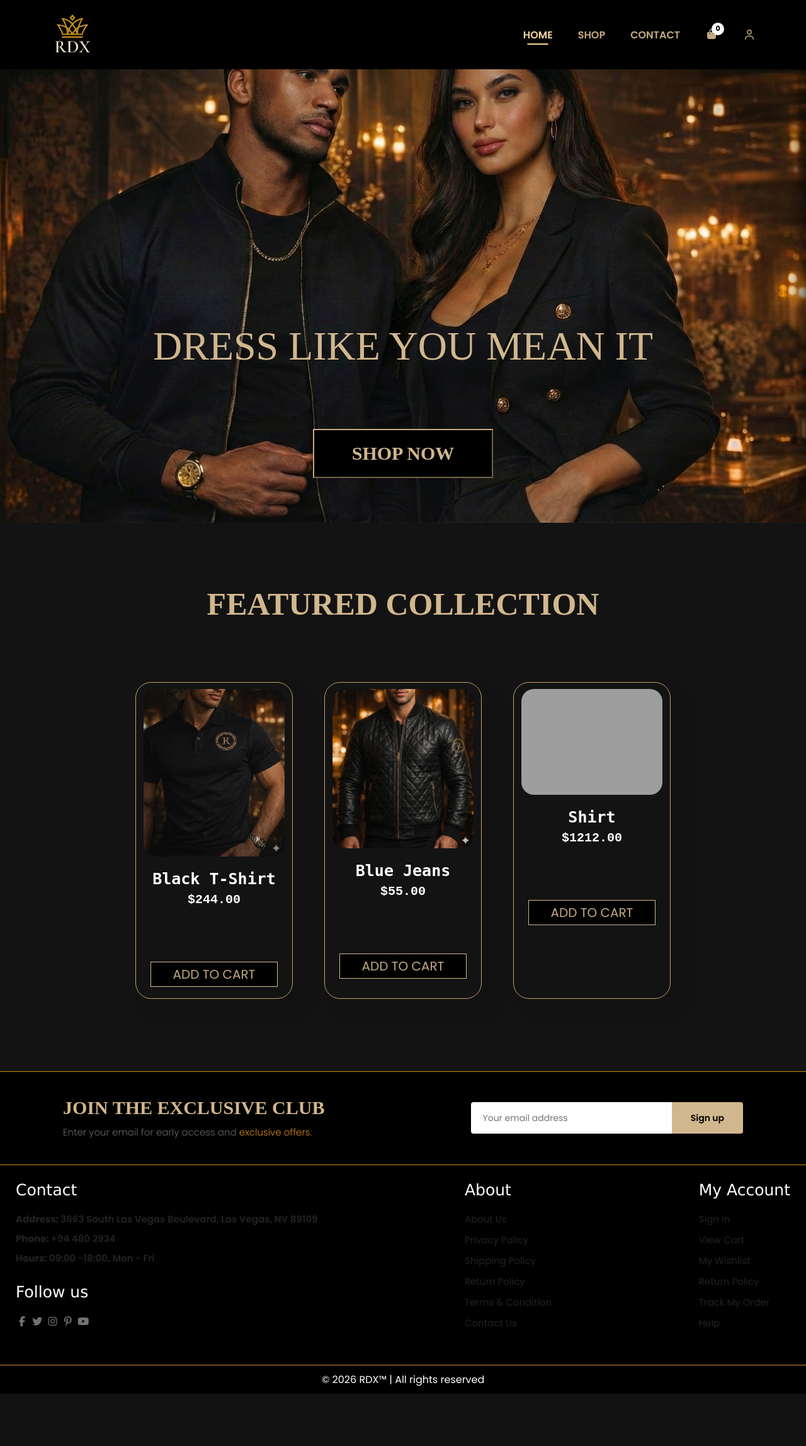
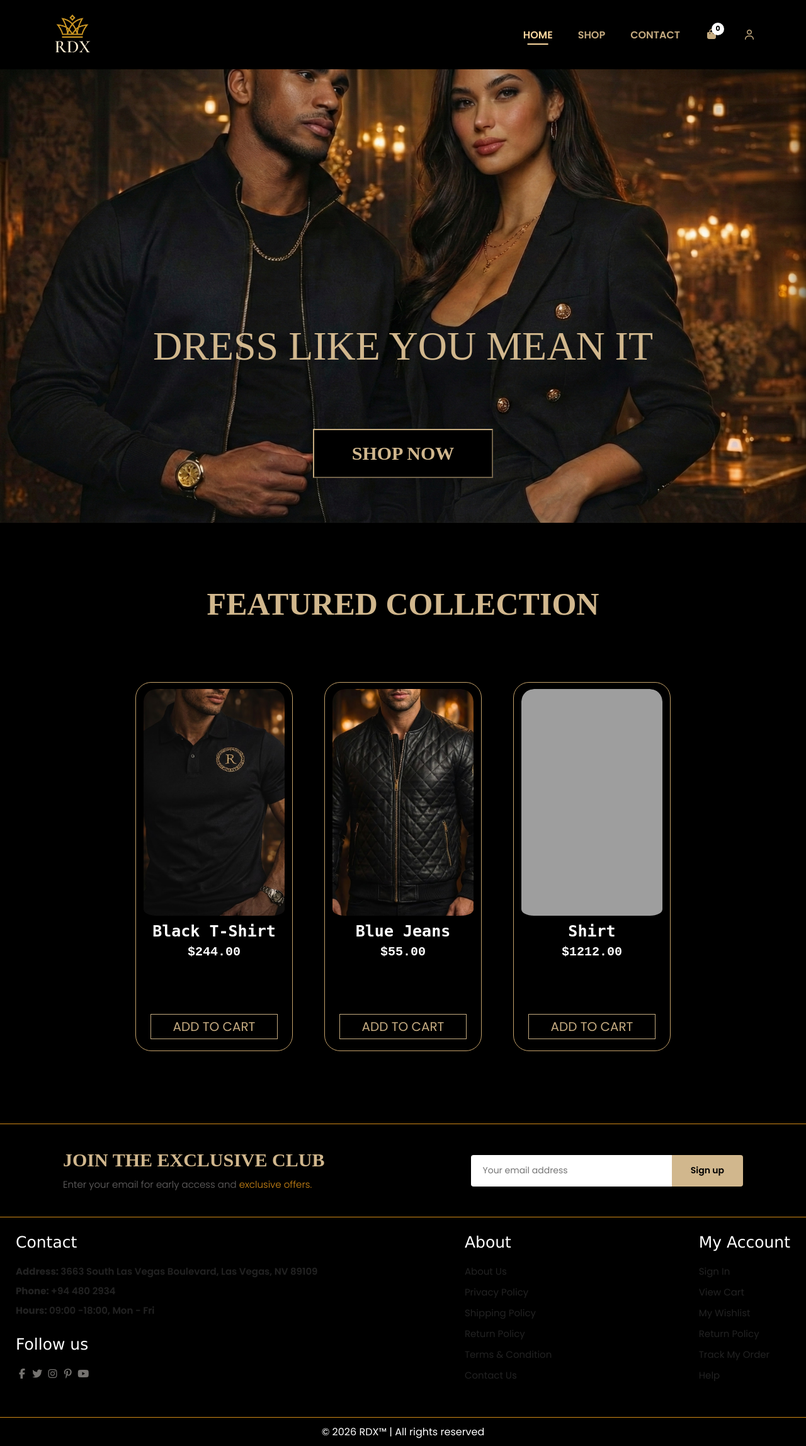
Before and after one commit to LakiraKalmith/RDX-Web-Development, a PHP site: page /RDX/home.php in a window 1280 px wide. Shown: the whole page at 63% size. Before the commit the page ends 2213 px from the top, so only its background shows below. Run offline with PHP 8.4, Linux system fonts and the light colour scheme; data comes from the database, SQL or seed files in the repository; some libraries are stand-ins or nearby versions; grey boxes are pictures that could not be loaded.

Commit message:
ADDED: basic tiny animations, fixed product cards bug and my account bug

```diff
--- a/css/animations.css
+++ b/css/animations.css
@@ -95,3 +95,58 @@
     transform: scale(0.1);
 }
 }
+
+/* ── Product Cards — Premium ── */
+.pro {
+    opacity: 0;
+    transform: translateY(50px);
+    transition:
+        opacity 1s ease,
+        transform 1s cubic-bezier(0.16, 1, 0.3, 1),
+        border-color 0.5s ease,
+        box-shadow 0.6s ease;
+}
+
+.pro.visible {
+    opacity: 1;
+    transform: translateY(0);
+}
+
+/* Slower stagger — feels more deliberate */
+.pro:nth-child(1) { transition-delay: 0s; }
+.pro:nth-child(2) { transition-delay: 0.15s; }
+.pro:nth-child(3) { transition-delay: 0.3s; }
+.pro:nth-child(4) { transition-delay: 0.45s; }
+
+/* Hover — subtle lift with gold glow */
+.pro:hover {
+    transform: translateY(-8px) !important;
+    border-color: var(--primary) !important;
+    box-shadow:
+        0 30px 60px rgba(0,0,0,0.4),
+        0 0 40px rgba(197,171,128,0.06);
+}
+
+/* Image — slow luxury zoom */
+.pro img {
+    transition: transform 1.2s cubic-bezier(0.4, 0, 0.2, 1);
+}
+
+.pro:hover img {
+    transform: scale(1.05);
+}
+
+.product1 h4,
+.page-header h4,
+.section-title {
+    opacity: 0;
+    transform: translateX(-20px);
+    transition: opacity 0.9s ease, transform 0.9s cubic-bezier(0.16, 1, 0.3, 1);
+}
+
+.product1 h4.visible,
+.page-header h4.visible,
+.section-title.visible {
+    opacity: 1;
+    transform: translateX(0);
+}
--- a/css/style.css
+++ b/css/style.css
@@ -35,7 +27,7 @@ select:-webkit-autofill {
     /* =============================================
        BACKGROUNDS
     ============================================= */
-    --bg-page:              #131313;   /* main page background */
+    --bg-page:              #000000;   /* main page background */
     --bg-black:             #000000;   /* pure black (loader, header, footer, newsletter) */
     --bg-dark:              #0a0a0a;   /* very dark (account section, submit btn text) */
     --bg-dark-2:            #0f0f0f;   /* slightly lighter dark (form inputs) */
@@ -226,7 +218,7 @@ select:-webkit-autofill {
     --contact-hero-border:  #2a2a2a;
     --contact-heading:      #d1b78d;
     --contact-p:            #999;
-    --contact-form-bg:      #1a1a1a;
+    --contact-form-bg:      #020202;
     --contact-form-border:  #2a2a2a;
     --contact-label:        #c5ab80;
     --contact-input-bg:     #0f0f0f;
@@ -240,7 +232,7 @@ select:-webkit-autofill {
     /* =============================================
        FAQ
     ============================================= */
-    --faq-bg:               #131313;
+    --faq-bg:               #020202;
     --faq-border-top:       #2a2a2a;
     --faq-heading:          #d1b78d;
     --faq-p:                #999;
@@ -633,6 +626,17 @@ button.normal {
 .product1 .pro img {
     width: 100%;
     border-radius: 20px;
+
+}
+.pro img {
+    width: 100%;
+    display: block;
+    overflow: hidden; /* add this */
+    transition: transform 1.2s cubic-bezier(0.4, 0, 0.2, 1);
+}
+
+.pro:hover img {
+    transform: scale(1.05);
 }
 
 .product1 .pro .des {
@@ -654,13 +658,42 @@ button.normal {
     font-size: 20px;
 }
 
+.pro {
+    display: flex;
+    flex-direction: column;
+}
+
+.des {
+    flex: 1; /* this pushes the button down no matter how long the name is */
+}
+
+.pro-img-wrap {
+    overflow: hidden;
+    width: 100%;
+    border-radius: 20px;
+    height: 370px;
+}
+
+.pro-img-wrap img {
+    width: 100%;
+    height: 100%;
+    object-fit: cover; /* crops and fills without stretching */
+    display: block;
+    transition: transform 1.2s cubic-bezier(0.4, 0, 0.2, 1);
+    padding-bottom: 10px;
+}
+
+.pro:hover .pro-img-wrap img {
+    transform: scale(1.05);
+}
+
  .add-to-cart {
 
     width: 90%;
     height: 40px;
-    background-color: var(--cart-btn-bg);
+    background: transparent;
     color: var(--primary);
-    border: 1px solid var(--cart-btn-border);
+    border: 1px solid var(--primary);
     padding: 0px 0px;
     font-size: 20px;
     cursor: pointer;
--- a/home.php
+++ b/home.php
@@ -35,7 +35,9 @@ $result = $conn->query($sql);
         <div class="pro-container">
             <?php while ($row = mysqli_fetch_assoc($result)) {?>
             <div class="pro">
-                <img src="/RDX/images/products/<?= $row['image']; ?>">
+                <div class="pro-img-wrap">
+                    <img src="/RDX/images/products/<?= $row['image']; ?>">
+                </div>
                 <div class="des">
                     <h5><?= $row['name']; ?></h5>
                     <h4>$<?= $row['price']; ?></h4>
--- a/includes/footer-scripts.php
+++ b/includes/footer-scripts.php
@@ -5,6 +5,22 @@
     <?php include 'login-modal.php'; ?>
     <?php include 'cart.php'; ?>
 
+    <!-- Customer Delete Modal -->
+<div id="deleteModal" class="customer-modal-overlay">
+    <div class="customer-modal-box">
+        <div class="customer-modal-icon">
+            <i class="fas fa-trash"></i>
+        </div>
+        <h3 class="customer-modal-title">Delete Address</h3>
+        <p class="customer-modal-message">Are you sure you want to delete this address? This action cannot be undone.</p>
+        <div class="customer-modal-actions">
+            <button onclick="closeDeleteModal()" class="customer-modal-cancel">Cancel</button>
+            <a id="deleteConfirmBtn" href="#" class="customer-modal-confirm">
+                <i class="fas fa-trash"></i> Delete
+            </a>
+        </div>
+    </div>
+</div>
     <script src="/RDX/js/main.js"></script>
     <script src="https://cdn.jsdelivr.net/npm/vanilla-tilt@1.8.0/dist/vanilla-tilt.min.js"></script>
     <script src="/RDX/js/auth.js"></script>
--- a/js/main.js
+++ b/js/main.js
@@ -108,3 +108,31 @@ document.addEventListener('DOMContentLoaded', function() {
         }, 3000);
     });
 });
+
+const observer = new IntersectionObserver((entries) => {
+    entries.forEach(e => {
+        if (e.isIntersecting) e.target.classList.add('visible');
+    });
+}, { threshold: 0.15 });
+
+document.querySelectorAll('.pro, .product1 h4, .page-header h4').forEach(el => {
+    observer.observe(el);
+});
+
+// delete modal for customer page
+function confirmDelete(url) {
+    document.getElementById('deleteConfirmBtn').href = url;
+    document.getElementById('deleteModal').style.display = 'flex';
+}
+function closeDeleteModal() {
+    document.getElementById('deleteModal').style.display = 'none';
+}
+document.addEventListener('DOMContentLoaded', function() {
+    const deleteModal = document.getElementById('deleteModal');
+    if (deleteModal) {
+        deleteModal.addEventListener('click', function(e) {
+            if (e.target === this) closeDeleteModal();
+        });
+    }
+});
+document.addEventListener('keydown', e => { if (e.key === 'Escape') closeDeleteModal(); });
--- a/shop.php
+++ b/shop.php
@@ -18,7 +18,9 @@ $result = $conn->query($sql);
         <div class="pro-container">
             <?php while ($row = mysqli_fetch_assoc($result)) {?>
             <div class="pro">
-                <img src="/RDX/images/products/<?= $row['image']; ?>">
+                <div class="pro-img-wrap">
+                    <img src="/RDX/images/products/<?= $row['image']; ?>">
+                </div>
                 <div class="des">
                     <h5><?= $row['name']; ?></h5>
                     <h4>$<?= $row['price']; ?></h4>
```
Also changed, not shown: other parts of css/style.css (+100 -11 lines), includes/delete_address.php (+43 -27 lines), my-account.php (+4 -4 lines).
